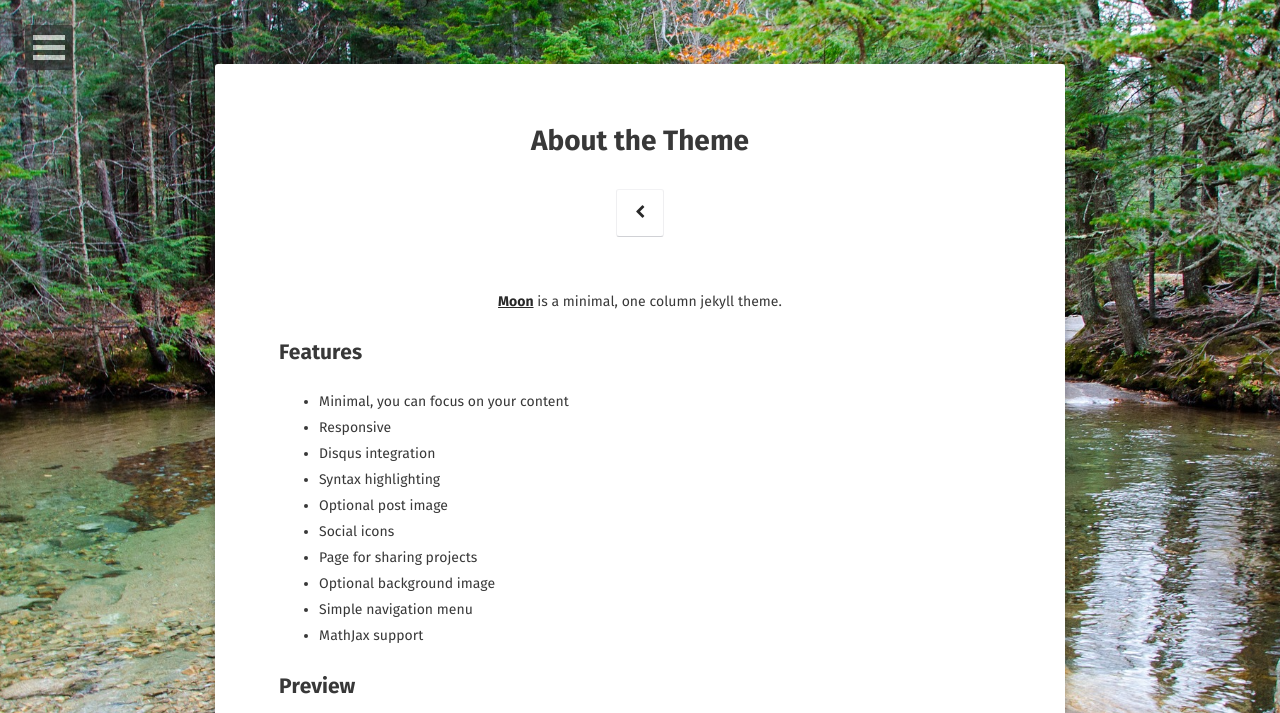
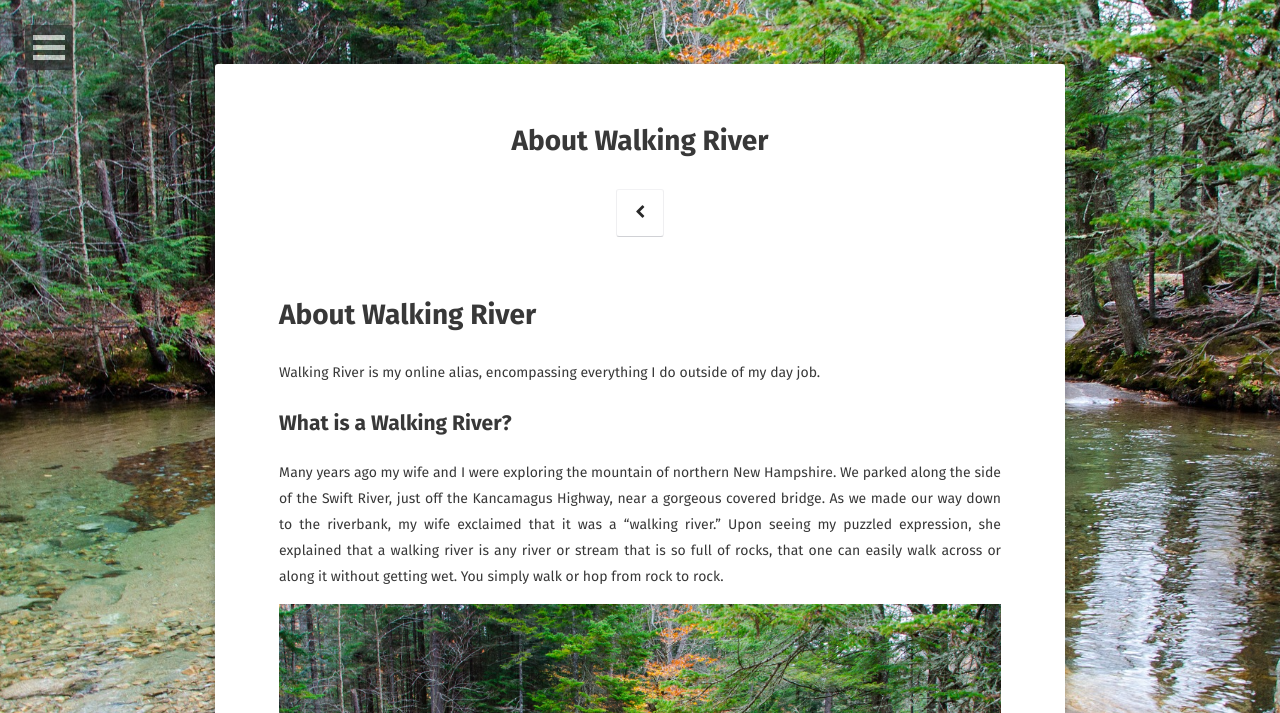
Before and after one commit to walkingriver/walkingriver.github.io, a Jekyll site: the page built from about/index.md, in a window 1280 px wide. Shown: the top 713 px of the page. Built offline with Jekyll 4.4.1, drawn with Linux system fonts in a browser that asks for light colours; some web fonts are replaced; some of the changed text lies outside the part shown; grey boxes are pictures that could not be loaded.

Commit message:
Minor updates to resolve and about

```diff
--- a/about/index.md
+++ b/about/index.md
@@ -1,37 +1,23 @@
 ---
 layout: page
-title: About the Theme
-tags: [about, Jekyll, theme, moon]
-date: 2016-03-21
+title: About Walking River
+tags: [about]
+date: 2019-10-11
 comments: false
 ---
 
-<center><a href="http://taylantatli.github.io/Moon"><b>Moon</b></a> is a minimal, one column jekyll theme.</center>
+# About Walking River
+Walking River is my online alias, encompassing everything I do outside of my day job.
 
-## Features
-* Minimal, you can focus on your content
-* Responsive
-* Disqus integration
-* Syntax highlighting
-* Optional post image
-* Social icons
-* Page for sharing projects
-* Optional background image
-* Simple navigation menu
-* MathJax support
+## What is a Walking River?
+Many years ago my wife and I were exploring the mountain of northern New Hampshire. We parked along the side of the Swift River, just off the Kancamagus Highway, near a gorgeous covered bridge. As we made our way down to the riverbank, my wife exclaimed that it was a "walking river." Upon seeing my puzzled expression, she explained that a walking river is any river or stream that is so full of rocks, that one can easily walk across or along it without getting wet. You simply walk or hop from rock to rock.
 
-## Preview
+![A Walking River](https://walkingriver.com/assets/img/white-mountains-918002_1920.jpg)
 
-{% capture images %}
-    https://cloud.githubusercontent.com/assets/754514/14509720/61c61058-01d6-11e6-93ab-0918515ecd56.png
-    https://cloud.githubusercontent.com/assets/754514/14509716/61ac6c8e-01d6-11e6-879f-8308883de790.png
-{% endcapture %}
-{% include gallery images=images caption="Screenshots of Moon Theme" cols=2 %}
+When I got home from that trip, I registered walkingriver.com, and have been using the name informally for years. It is my online personna for most of my personal projects.
 
-See a [live version of Moon](http://taylantatli.github.io/Moon) hosted on GitHub.
-
-## Getting Started
-
-To learn how to install and use this theme check out the [Setup Guide](http://taylantatli.me/Moon/moon-theme/) for more information.
+## About This Theme
+This theme is built on Jekyll and the Moon theme. For more information, or to learn how to install and use this theme check out the [Setup Guide](http://taylantatli.me/Moon/moon-theme/) for more information.
 
 [Install Moon](https://github.com/TaylanTatli/Moon){: .btn}
+See a [live version of Moon](http://taylantatli.github.io/Moon) hosted on GitHub.
```
Also changed, not shown: _posts/2019-10-04-resolve-or-die.md (+2 -0 lines).
